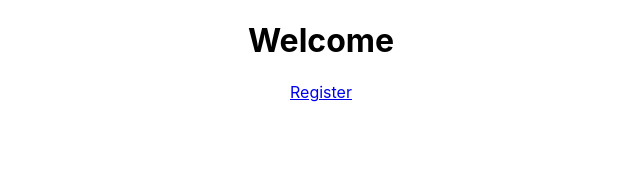
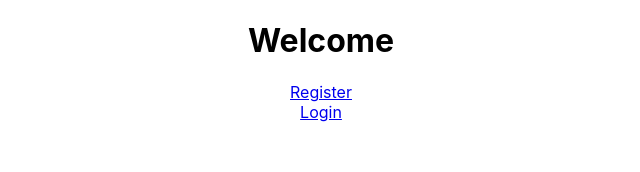
Before and after one commit to panosjapan7/todo-app-2, a React (Create React App) app: page / in a window 1280 px wide. Shown: the top 172 px of the page, without its empty margins (319-959 px from the left). Built offline with nearby package versions, Linux system fonts and the light colour scheme.

Commit message:
added link to Login page

```diff
--- a/src/pages/Welcome.js
+++ b/src/pages/Welcome.js
@@ -9,6 +9,8 @@ export function Welcome() {
     <div>
         <h1>Welcome {credentials && credentials.username}</h1>
         {!credentials && <Link to="/register">Register</Link>}
+        < br/>
+        {!credentials && <Link to="/login">Login</Link>}
     </div>
     )
 }
```
